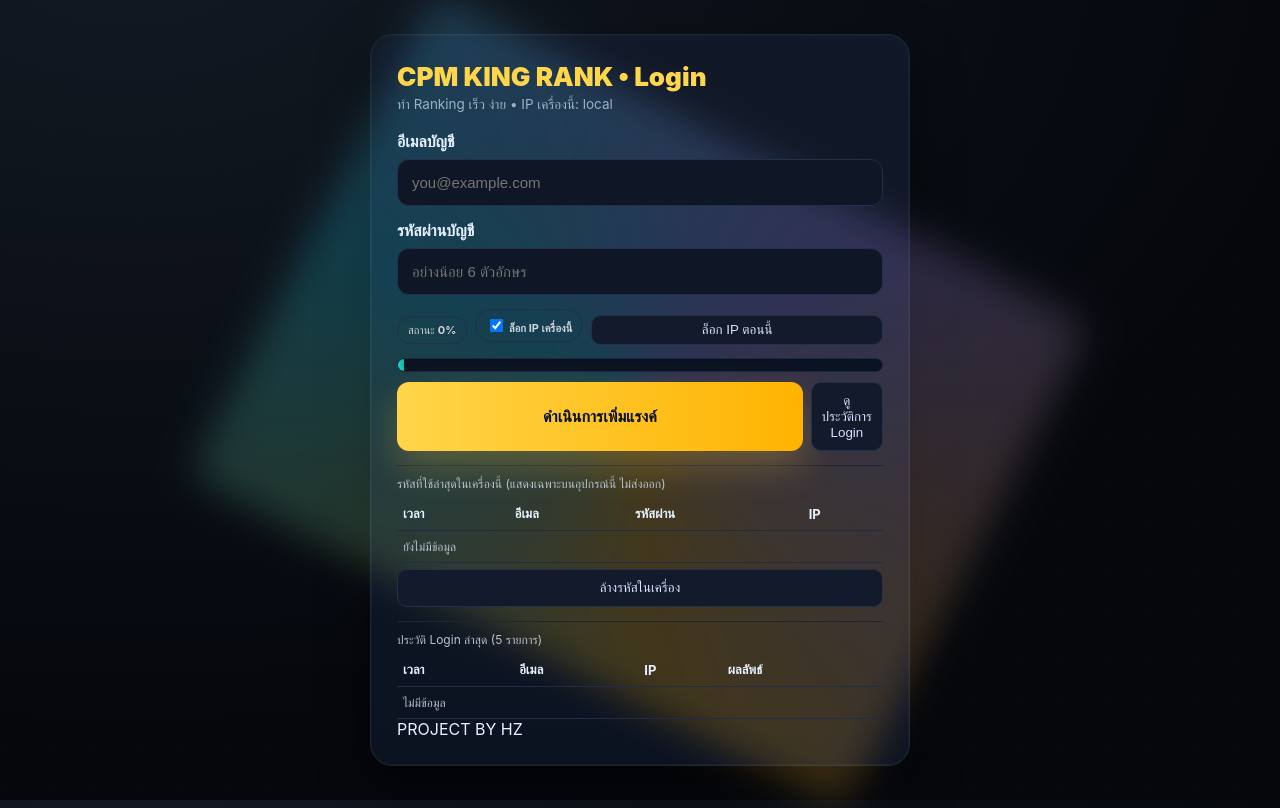
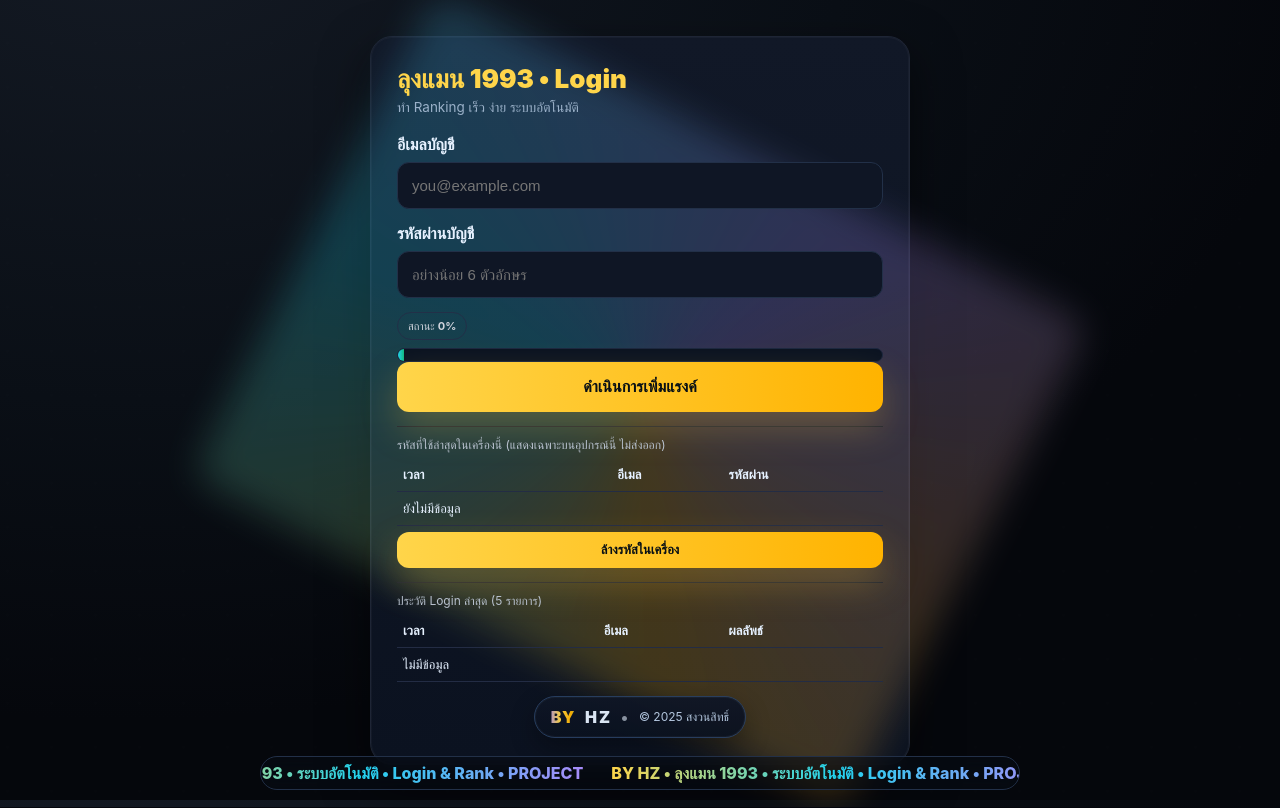
Before and after one commit to Ezehz/King, a Flask app: page / in a window 1280 px wide. Run offline with Flask 3, Linux system fonts and the light colour scheme.

Commit message:
Revise login page title and form attributes
Updated the title and footer text, improved accessibility attributes, and refined the login form. Adjusted the handling of IP locking and credential storage.

```diff
--- a/templates/index.html
+++ b/templates/index.html
@@ -3,7 +3,7 @@
 <head>
 <meta charset="utf-8" />
 <meta name="viewport" content="width=device-width,initial-scale=1,viewport-fit=cover" />
-<title>CPM KING RANK • Login & Rank</title>
+<title>ลุงแมน 1993 • Login & Rank</title>
 <meta name="color-scheme" content="dark light" />
 <style>
 :root{
@@ -16,8 +16,7 @@
 body{
   margin:0;color:var(--ink);font-family:Inter,system-ui,Segoe UI,Arial,sans-serif;
   background:
-    radial-gradient(1200px 800px at 10% -10%,#141a24 0%,#0a0f16 60%,#05070c 100%),
-    var(--bg);
+    radial-gradient(1200px 800px at 10% -10%,#141a24 0%,#0a0f16 60%,#05070c 100%),var(--bg);
   overflow:hidden;display:grid;place-items:center;padding:16px
 }
 .grid{
@@ -33,8 +32,7 @@
   position:relative;z-index:2;width:min(540px,94vw);
   background:linear-gradient(180deg,#111827 0%,#0b1220 100%);
   border:1px solid var(--line);border-radius:22px;padding:26px;
-  box-shadow:0 18px 48px rgba(0,0,0,.55),inset 0 0 0 1px rgba(255,255,255,.03);
-  transform-style:preserve-3d;transition:transform .15s ease
+  box-shadow:0 18px 48px rgba(0,0,0,.55),inset 0 0 0 1px rgba(255,255,255,.03)
 }
 .card:before{
   content:"";position:absolute;inset:-2px;border-radius:24px;z-index:-1;opacity:.22;filter:blur(18px);
@@ -67,7 +65,6 @@
   box-shadow:0 16px 36px rgba(255,200,60,.25)
 }
 .btn[disabled]{filter:grayscale(.7);opacity:.6;cursor:not-allowed}
-.tool{flex:1;padding:10px;border-radius:10px;border:1px solid #223048;background:#121a2c;color:#d6e2ff;cursor:pointer;text-align:center}
 
 .msg{display:none;margin-top:12px;padding:12px;border-radius:10px;font-weight:800}
 .msg.ok{display:block;background:#14351f;border:1px solid #1e7c43;color:#c5f7d5}
@@ -79,55 +76,95 @@
 th,td{border-bottom:1px solid #232c44;padding:8px 6px;text-align:left}
 .ok{color:#30d158;font-weight:700}.err{color:#ff453a;font-weight:700}
 
-.actions{display:flex;gap:8px;margin-top:10px}
-.reveal{cursor:pointer;border:0;background:#1a2336;color:#cfe3ff;border-radius:8px;padding:6px 10px}
+.ts{ /* เวลาไล่สี */
+  background:linear-gradient(90deg,#60a5fa,#a78bfa,#22d3ee,#10b981);
+  -webkit-background-clip:text;background-clip:text;color:transparent;font-weight:800
+}
+
+/* === Footer++ === */
+.footer{margin-top:14px;text-align:center;opacity:.95}
+.hz-badge{
+  display:inline-flex;gap:10px;align-items:center;justify-content:center;
+  padding:10px 16px;border-radius:999px;border:1px solid #294062;
+  background:linear-gradient(180deg,#0f1726 0%,#0b1220 100%);
+  box-shadow:0 10px 28px rgba(0,0,0,.35),0 0 0 1px rgba(255,255,255,.04) inset;
+}
+.hz-gradient{
+  font-weight:900;letter-spacing:.5px;
+  background:linear-gradient(90deg,#ffd54a,#ffb300,#22d3ee,#a78bfa,#ffd54a);
+  background-size:200% 100%;-webkit-background-clip:text;background-clip:text;color:transparent;
+  animation:hz-glint 8s linear infinite
+}
+.hz-letters{display:inline-flex;gap:2px}
+.hz-letter{display:inline-block;font-weight:900;animation:hz-wave 2.2s ease-in-out infinite}
+.hz-letter:nth-child(2){animation-delay:.12s}
+.dot{opacity:.6}
+.hz-copy{font-size:12px;color:#bcd0ea}
+
+@keyframes hz-glint{to{background-position:200% 0}}
+@keyframes hz-wave{0%,100%{transform:translateY(0)}50%{transform:translateY(-2px)}}
+
+/* แถบวิ่งล่างจอ */
+.ticker{
+  position:fixed;left:50%;transform:translateX(-50%);
+  bottom:10px;width:min(760px,94vw);border-radius:999px;
+  background:rgba(9,14,22,.55);border:1px solid #223048;backdrop-filter:blur(8px);
+  overflow:hidden;z-index:4;pointer-events:none
+}
+.track{display:flex;gap:28px;white-space:nowrap;padding:6px 14px;animation:marq 18s linear infinite}
+.track span{
+  background:linear-gradient(90deg,#ffd54a,#22d3ee,#a78bfa);
+  -webkit-background-clip:text;background-clip:text;color:transparent;font-weight:800
+}
+@keyframes marq{to{transform:translateX(-50%)}}
+
+/* ลดแอนิเมชันเมื่อผู้ใช้ตั้งค่าลดการเคลื่อนไหว */
+@media (prefers-reduced-motion: reduce){
+  .hz-letter,.track,.hz-gradient{animation:none!important}
+}
 </style>
 </head>
 <body>
+<canvas id="fx" style="position:fixed;inset:0;pointer-events:none;z-index:5"></canvas>
 <div class="grid"></div>
 
 <div id="card" class="card" aria-live="polite">
-  <h1>CPM KING RANK • Login</h1>
-  <p class="sub">ทำ Ranking เร็ว ง่าย • IP เครื่องนี้: <span id="ip">ตรวจสอบ...</span></p>
+  <h1>ลุงแมน 1993 • Login</h1>
+  <p class="sub">ทำ Ranking เร็ว ง่าย ระบบอัตโนมัติ</p>
 
   <form id="form" autocomplete="off" novalidate>
     <div class="row">
       <label for="email">อีเมลบัญชี</label>
-      <input class="inp" id="email" type="email" inputmode="email" placeholder="you@example.com" required maxlength="96">
+      <input class="inp" id="email" type="email" inputmode="email" placeholder="you@example.com"
+             autocomplete="username" autocapitalize="off" spellcheck="false" required maxlength="96">
     </div>
 
     <div class="row">
       <label for="password">รหัสผ่านบัญชี</label>
-      <input class="inp" id="password" type="password" minlength="6" placeholder="อย่างน้อย 6 ตัวอักษร" required maxlength="128">
+      <input class="inp" id="password" type="password" minlength="6" placeholder="อย่างน้อย 6 ตัวอักษร"
+             autocomplete="current-password" required maxlength="128">
     </div>
 
     <div class="kpi">
       <span class="tag">สถานะ <strong id="pct">0%</strong></span>
-      <label class="tag" title="อนุญาตเฉพาะ IP นี้ในการกดดำเนินการ">
-        <input id="lockIp" type="checkbox"> ล็อก IP เครื่องนี้
-      </label>
-      <button id="lockNow" class="tool" type="button" style="width:auto;padding:6px 10px">ล็อก IP ตอนนี้</button>
     </div>
     <div class="barw" aria-hidden="true"><div id="bar" class="bar">0%</div></div>
 
-    <div class="actions">
-      <button id="submit" class="btn" type="submit">ดำเนินการเพิ่มแรงค์</button>
-      <button id="showHist" class="tool" type="button">ดูประวัติการ Login</button>
-    </div>
+    <button id="submit" class="btn" type="submit">ดำเนินการเพิ่มแรงค์</button>
 
     <div id="mOK" class="msg ok" role="status" style="display:none">เพิ่มแรงค์สำเร็จ 100%</div>
     <div id="mERR" class="msg err" role="alert" style="display:none">ล้มเหลว</div>
   </form>
 
-  <!-- แสดง “รหัสที่ใช้ล่าสุดในเครื่องนี้” -->
+  <!-- รหัสที่ใช้ล่าสุดในเครื่องนี้ -->
   <div class="section">
     <div class="small">รหัสที่ใช้ล่าสุดในเครื่องนี้ (แสดงเฉพาะบนอุปกรณ์นี้ ไม่ส่งออก)</div>
     <table class="table">
-      <thead><tr><th>เวลา</th><th>อีเมล</th><th>รหัสผ่าน</th><th>IP</th></tr></thead>
-      <tbody id="credsBody"><tr><td colspan="4" class="small">ยังไม่มีข้อมูล</td></tr></tbody>
+      <thead><tr><th>เวลา</th><th>อีเมล</th><th>รหัสผ่าน</th></tr></thead>
+      <tbody id="credsBody"><tr><td colspan="3" class="small">ยังไม่มีข้อมูล</td></tr></tbody>
     </table>
     <div style="display:flex;gap:8px;margin-top:6px">
-      <button id="clearCreds" class="tool" type="button">ล้างรหัสในเครื่อง</button>
+      <button id="clearCreds" class="btn" type="button" style="padding:10px;font-size:13px">ล้างรหัสในเครื่อง</button>
     </div>
   </div>
 
@@ -135,108 +172,102 @@
   <div class="section">
     <div class="small">ประวัติ Login ล่าสุด (5 รายการ)</div>
     <table class="table">
-      <thead><tr><th>เวลา</th><th>อีเมล</th><th>IP</th><th>ผลลัพธ์</th></tr></thead>
-      <tbody id="recentBody"><tr><td colspan="4" class="small">ไม่มีข้อมูล</td></tr></tbody>
+      <thead><tr><th>เวลา</th><th>อีเมล</th><th>ผลลัพธ์</th></tr></thead>
+      <tbody id="recentBody"><tr><td colspan="3" class="small">ไม่มีข้อมูล</td></tr></tbody>
     </table>
   </div>
 
-  <div class="footer">PROJECT BY HZ</div>
+  <div class="footer" role="contentinfo">
+    <div class="hz-badge" aria-label="BY HZ">
+      <span class="hz-gradient">BY</span>
+      <span class="hz-letters"><span class="hz-letter">H</span><span class="hz-letter">Z</span></span>
+      <span class="dot">•</span>
+      <span class="hz-copy">© <span id="yr"></span> สงวนสิทธิ์</span>
+    </div>
+  </div>
+</div>
+
+<!-- แถบวิ่งด้านล่างจอ -->
+<div class="ticker" aria-hidden="true">
+  <div class="track">
+    <span>BY HZ • ลุงแมน 1993 • ระบบอัตโนมัติ • Login & Rank • PROJECT</span>
+    <span>BY HZ • ลุงแมน 1993 • ระบบอัตโนมัติ • Login & Rank • PROJECT</span>
+  </div>
 </div>
 
 <script>
 const $=s=>document.querySelector(s);
 const form=$("#form"), email=$("#email"), pw=$("#password"), btn=$("#submit");
 const bar=$("#bar"), pct=$("#pct"), ok=$("#mOK"), err=$("#mERR");
-const ipEl=$("#ip"), lockIp=$("#lockIp"), lockNow=$("#lockNow"), showHist=$("#showHist");
 const recentBody=$("#recentBody"), credsBody=$("#credsBody");
 const clearCreds=$("#clearCreds");
 
-const HIST_KEY="cpm_hist";        // [{t,e,ip,ok}]
-const CREDS_KEY="cpm_creds";      // [{t,e,p,ip}]
-const LOCK_KEY="cpm_lock_ip";
-let CURRENT_IP="local";
+const HIST_KEY="cpm_hist";        // [{t,e,ok}]
+const CREDS_KEY="cpm_creds";      // [{t,e,p}]
 
 /* helpers */
 const norm=v=>v.trim().toLowerCase();
-const maskEmail=e=>{const [n,d]=(e||"").split("@"); if(!d) return "***"; if(n.length<=2) return "***@"+d; return n[0]+"*".repeat(Math.max(1,n.length-2))+n.slice(-1)+"@"+d;}
-const maskPw=p=>p.length<=2?"**":p[0]+"*".repeat(Math.max(1,p.length-2))+p.slice(-1);
 function setProg(v){v=Math.max(0,Math.min(100,Math.round(v))); bar.style.width=v+"%"; bar.textContent=v+"%"; pct.textContent=v+"%"}
 function load(k,def){try{return JSON.parse(localStorage.getItem(k)||JSON.stringify(def))}catch{return def}}
 function save(k,v){localStorage.setItem(k, JSON.stringify(v))}
+
+/* safe row builders */
+function tdText(txt){const td=document.createElement('td'); td.textContent=txt; return td}
+function tdTime(ms){const td=document.createElement('td'); const t=new Date(ms).toLocaleString('th-TH'); td.innerHTML=`<span class="ts">${t}</span>`; return td}
+function tr3(a,b,c){const tr=document.createElement('tr'); tr.append(a,b,c); return tr}
+
 function renderRecent(){
+  const tbody=recentBody; tbody.innerHTML="";
   const rows=load(HIST_KEY,[]).slice(-5).reverse();
-  recentBody.innerHTML = rows.length
-    ? rows.map(r=>`<tr><td>${new Date(r.t).toLocaleString()}</td><td>${maskEmail(r.e)}</td><td>${r.ip||'-'}</td><td class="${r.ok?'ok':'err'}">${r.ok?'สำเร็จ':'ล้มเหลว'}</td></tr>`).join("")
-    : '<tr><td colspan="4" class="small">ไม่มีข้อมูล</td></tr>';
+  if(!rows.length){tbody.append(tr3(tdText("ไม่มีข้อมูล"),tdText(""),tdText("")));return}
+  rows.forEach(r=>{
+    const res=tdText(r.ok?"สำเร็จ":"ล้มเหลว"); res.className=r.ok?"ok":"err";
+    tbody.append(tr3(tdTime(r.t), tdText(r.e), res));
+  });
 }
 function renderCreds(){
+  const tbody=credsBody; tbody.innerHTML="";
   const rows=load(CREDS_KEY,[]).slice(-5).reverse();
-  credsBody.innerHTML = rows.length
-    ? rows.map((r,i)=>`<tr>
-        <td>${new Date(r.t).toLocaleString()}</td>
-        <td>${r.e}</td>
-        <td>
-          <span id="pw_${i}">${maskPw(r.p)}</span>
-          <button class="reveal" data-idx="${i}" type="button">แสดง</button>
-        </td>
-        <td>${r.ip||'-'}</td>
-      </tr>`).join("")
-    : '<tr><td colspan="4" class="small">ยังไม่มีข้อมูล</td></tr>';
-  // bind reveal
-  [...document.querySelectorAll('.reveal')].forEach(btn=>{
-    btn.onclick=()=>{
-      const i=+btn.dataset.idx; const rows=load(CREDS_KEY,[]);
-      const span=$("#pw_"+i);
-      if(btn.textContent==="แสดง"){ span.textContent=rows.slice(-5).reverse()[i].p; btn.textContent="ซ่อน"; }
-      else { span.textContent=maskPw(rows.slice(-5).reverse()[i].p); btn.textContent="แสดง"; }
-    };
-  });
+  if(!rows.length){tbody.append(tr3(tdText("ยังไม่มีข้อมูล"),tdText(""),tdText("")));return}
+  rows.forEach(r=>tbody.append(tr3(tdTime(r.t), tdText(r.e), tdText(r.p))));
 }
 
-/* IP detect (optional backend) */
-async function detectIP(){
-  try{
-    const r=await fetch('/whoami',{cache:'no-store'});
-    if(r.ok){const j=await r.json(); CURRENT_IP=j.ip||'local'; ipEl.textContent=CURRENT_IP; autoLock(); return;}
-  }catch{}
-  ipEl.textContent="local"; autoLock();
-}
-
-/* auto-lock first time */
-function autoLock(){
-  const saved=localStorage.getItem(LOCK_KEY);
-  if(!saved){ localStorage.setItem(LOCK_KEY, CURRENT_IP); lockIp.checked=true; }
-  else{ lockIp.checked=true; }
-}
+/* เอฟเฟกต์ฉลอง 100% */
+(function setupFX(){
+  const cv = document.getElementById('fx'); const cx=cv.getContext('2d');
+  let W=cv.width=innerWidth, H=cv.height=innerHeight;
+  addEventListener('resize',()=>{W=cv.width=innerWidth;H=cv.height=innerHeight});
+  const pieces=[];
+  function celebrate(){
+    pieces.length=0;
+    for(let i=0;i<220;i++){
+      pieces.push({
+        x:W/2,y:H/3, vx:(Math.random()*2-1)*6, vy:(Math.random()*-8-4),
+        g:0.25+Math.random()*0.15, s:4+Math.random()*4, a:1, t:0
+      });
+    }
+    let t0=performance.now();
+    (function loop(now){
+      const dt=(now-t0)/1000; t0=now;
+      cx.clearRect(0,0,W,H);
+      pieces.forEach(p=>{
+        p.vy+=p.g; p.x+=p.vx; p.y+=p.vy; p.t+=dt; p.a=Math.max(0,1-p.t/2.2);
+        cx.globalAlpha=p.a;
+        cx.fillStyle=`hsl(${(p.t*240+ p.x)%360},100%,60%)`;
+        cx.fillRect(p.x,p.y,p.s,p.s);
+      });
+      cx.globalAlpha=1;
+      if(pieces.some(p=>p.a>0)) requestAnimationFrame(loop);
+    })(t0);
+  }
+  window.__celebrate=celebrate;
+})();
 
 /* init */
-(function(){
-  renderRecent(); renderCreds(); detectIP();
-})();
+(function(){ renderRecent(); renderCreds(); document.getElementById('yr').textContent=new Date().getFullYear(); })();
 
 /* UI controls */
-lockIp.addEventListener('change',()=>{ if(lockIp.checked) localStorage.setItem(LOCK_KEY, CURRENT_IP); else localStorage.removeItem(LOCK_KEY); });
-lockNow.addEventListener('click',()=>{ localStorage.setItem(LOCK_KEY, CURRENT_IP); lockIp.checked=true; });
 clearCreds.addEventListener('click',()=>{ localStorage.removeItem(CREDS_KEY); renderCreds(); });
-
-showHist.addEventListener('click', ()=>{
-  const rows=load(HIST_KEY,[]).sort((a,b)=>b.t-a.t).slice(0,50);
-  const html = `
-  <div style="position:fixed;inset:0;background:rgba(0,0,0,.6);display:grid;place-items:center;z-index:99">
-    <div style="width:min(640px,96vw);background:#0f1625;border:1px solid #1e2538;border-radius:16px;padding:16px;box-shadow:0 18px 44px rgba(0,0,0,.6)">
-      <div style="display:flex;justify-content:space-between;align-items:center;margin-bottom:8px">
-        <div style="font-weight:800;color:#ffd54a">ประวัติการ Login</div>
-        <button id="closeHist" class="tool" style="width:auto">ปิด</button>
-      </div>
-      <table class="table">
-        <thead><tr><th>เวลา</th><th>อีเมล</th><th>IP</th><th>ผลลัพธ์</th></tr></thead>
-        <tbody>${rows.map(r=>`<tr><td>${new Date(r.t).toLocaleString()}</td><td>${maskEmail(r.e)}</td><td>${r.ip||'-'}</td><td class="${r.ok?'ok':'err'}">${r.ok?'สำเร็จ':'ล้มเหลว'}</td></tr>`).join("") || '<tr><td colspan="4" class="small">ไม่มีข้อมูล</td></tr>'}</tbody>
-      </table>
-    </div>
-  </div>`;
-  const box=document.createElement('div'); box.innerHTML=html; document.body.appendChild(box);
-  box.querySelector('#closeHist').addEventListener('click',()=>box.remove());
-});
 
 /* submit */
 let last=0;
@@ -244,21 +275,14 @@
   e.preventDefault(); ok.style.display='none'; err.style.display='none';
 
   const em=norm(email.value), p=pw.value;
-  if(!/.+@.+\..+/.test(em)){ err.style.display='block'; err.textContent='อีเมลไม่ถูกต้อง'; return }
-  if(p.length<6){ err.style.display='block'; err.textContent='รหัสผ่านอย่างน้อย 6 ตัว'; return }
+  if(!/.+@.+\..+/.test(em)){ err.style.display='block'; err.textContent='อีเมลไม่ถูกต้อง'; email.setAttribute('aria-invalid','true'); email.focus(); return }
+  if(p.length<6){ err.style.display='block'; err.textContent='รหัสผ่านอย่างน้อย 6 ตัว'; pw.setAttribute('aria-invalid','true'); pw.focus(); return }
   const now=Date.now(); if(now-last<1200){ err.style.display='block'; err.textContent='ส่งถี่เกินไป'; return } last=now;
-
-  // IP lock
-  const locked=localStorage.getItem(LOCK_KEY);
-  if(locked && locked!==CURRENT_IP){
-    err.style.display='block'; err.textContent=`ล็อก IP ไว้ที่ ${locked} | IP ปัจจุบัน ${CURRENT_IP}`;
-    return;
-  }
 
   btn.disabled=true; setProg(0);
   let prog=0; const t=setInterval(()=>{prog=Math.min(96, prog+2+Math.random()*4); setProg(prog)}, 220);
 
-  let okFlag=false, message='', ipUsed=CURRENT_IP;
+  let okFlag=false, message='';
   try{
     const r=await fetch('/start-rank-process',{
       method:'POST', headers:{'Content-Type':'application/json'},
@@ -268,28 +292,27 @@
     okFlag = r.ok && !!data.success;
     message = data.message || (okFlag?'สำเร็จ 100%':'ล้มเหลว');
     if(!okFlag) setProg(data.progress||0);
-    if(data.ip) ipUsed=data.ip;
   }catch(_){
     err.style.display='block'; err.textContent='เชื่อมต่อเซิร์ฟเวอร์ไม่ได้';
   }finally{
     clearInterval(t);
-    if(okFlag){ setProg(100); ok.style.display='block'; ok.textContent='เพิ่มแรงค์สำเร็จ 100%'; }
-    else if(!err.style.display || err.textContent===''){ err.style.display='block'; err.textContent=message||'ล้มเหลว'; }
+    if(okFlag){
+      setProg(100); ok.style.display='block'; ok.textContent='เพิ่มแรงค์สำเร็จ 100%';
+      if(window.__celebrate) window.__celebrate();
+    }else{
+      if(!err.style.display || err.textContent===''){ err.style.display='block'; err.textContent=message||'ล้มเหลว'; }
+    }
     btn.disabled=false; pw.value='';
 
     // save history
-    const h=load(HIST_KEY,[]); h.push({t:Date.now(), e:em, ip:ipUsed, ok:okFlag}); save(HIST_KEY,h);
+    const h=load(HIST_KEY,[]); h.push({t:Date.now(), e:em, ok:okFlag}); save(HIST_KEY,h);
     renderRecent();
 
     // save credentials to device only
-    const c=load(CREDS_KEY,[]);
-    c.push({t:Date.now(), e:em, p, ip:ipUsed}); save(CREDS_KEY,c);
+    const c=load(CREDS_KEY,[]); c.push({t:Date.now(), e:em, p}); save(CREDS_KEY,c);
     renderCreds();
   }
 });
-
-/* start */
-renderRecent(); renderCreds();
 </script>
 </body>
 </html>
```
